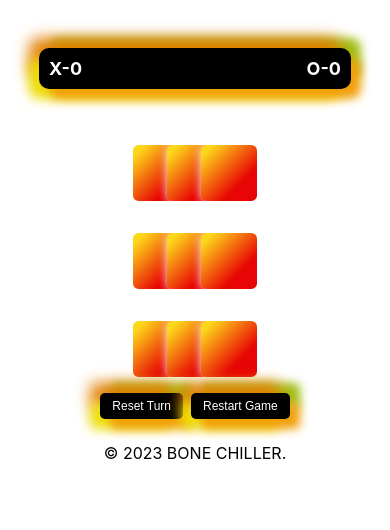
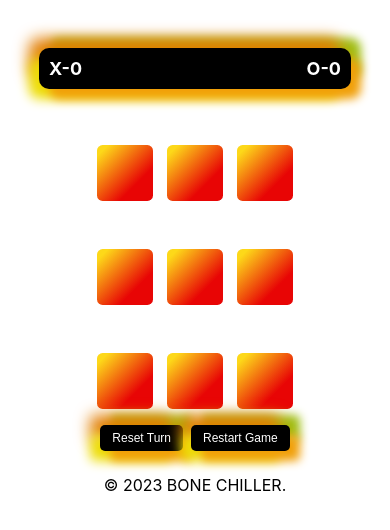
Before and after one commit to SID-DIQ/Tic-Tac_Toe--Game, a React (Create React App) app: page / in a window 390 px wide. Shown: the top 530 px of the page. Built offline with nearby package versions, Linux system fonts and the light colour scheme.

Commit message:
The Final Stage Of Cooking

```diff
--- a/src/Components/Board/Board.css
+++ b/src/Components/Board/Board.css
@@ -19,7 +19,7 @@
         place-items: center;
         justify-content: center;
         max-width: 100%;
-        gap: 1rem;
+        gap: 2rem 3.5rem;
     }
 }
 
@@ -30,7 +30,7 @@
         place-items: center;
         justify-content: center;
         max-width: 100%;
-        gap: 1rem;
+        gap: 2rem 4.5rem;
     }
 }
 
@@ -41,6 +41,6 @@
         place-items: center;
         justify-content: center;
         max-width: 100%;
-        gap: 1rem;
+        gap: 2rem 2.5rem;
     }
 }
```
